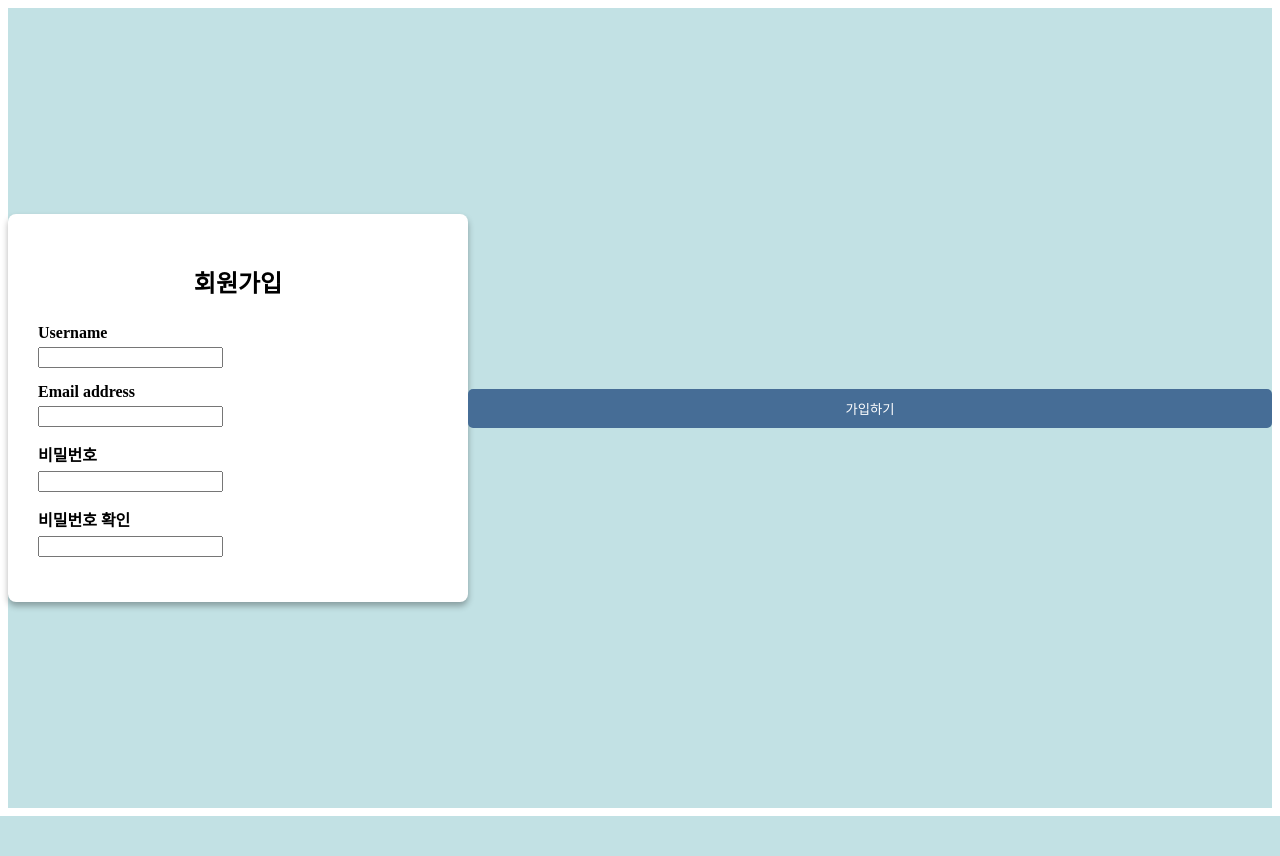
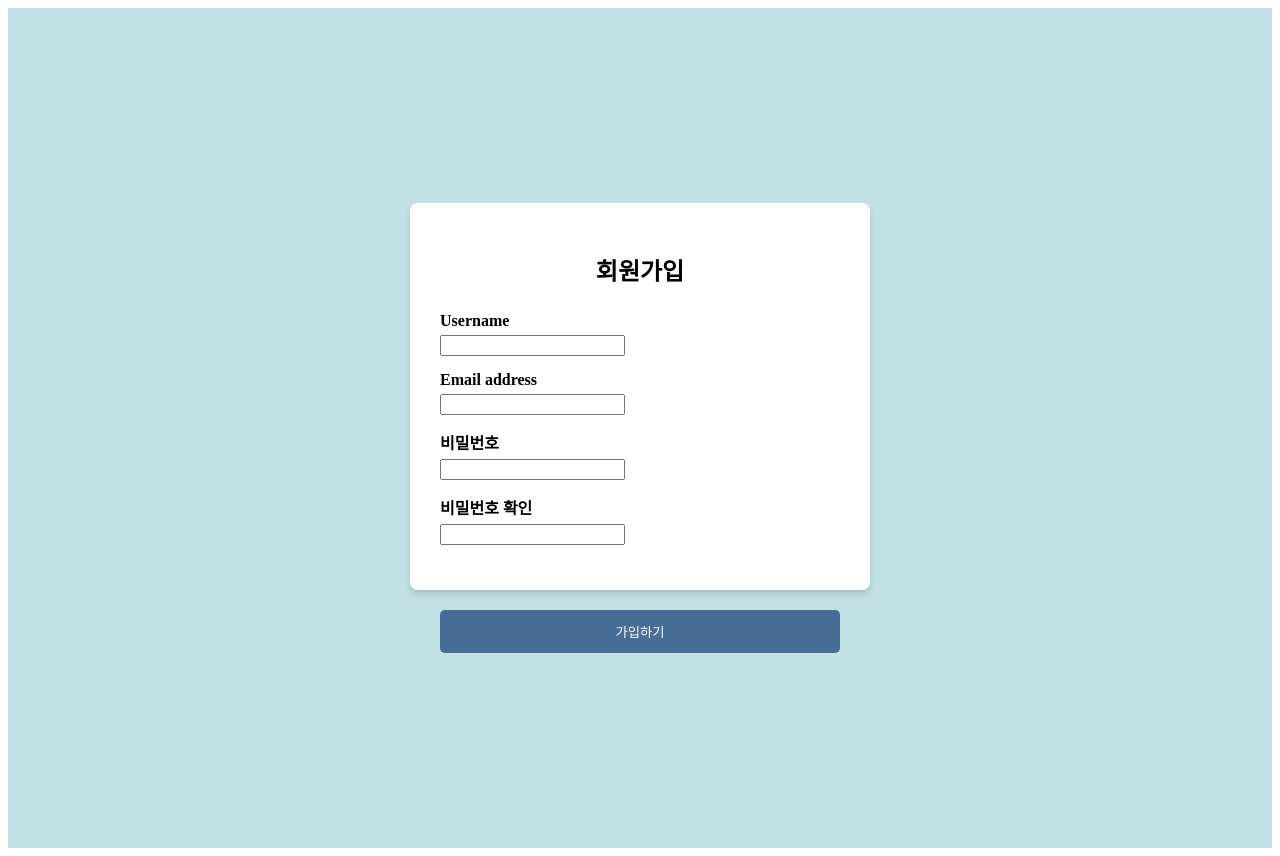
Before and after one commit to eegmon/regiweb, a Django app: page /accounts/signup/ in a window 1280 px wide. Before the commit the page ends 816 px from the top, so only its background shows below. Run offline with Django 5.2, Linux system fonts and the light colour scheme.

Commit message:
회원가입 페이지 형태 수정
최종 확정 모양새를 잡고 있습니디 (with. 깃헙 코파일럿)

```diff
--- a/register/templates/register/register.html
+++ b/register/templates/register/register.html
@@ -1,50 +1,59 @@
 <!DOCTYPE html>
 <html>
 <head>
-    <title> 회원가입 </title>
+    <meta charset="utf-8">
+    <title>회원가입</title>
+    <meta name="viewport" content="width=device-width, initial-scale=1">
+    <style>
+        /* 간단한 반응형 정렬 스타일 */
+        .page-wrap { display:flex; flex-direction:column; justify-content:center; align-items:center; min-height:100vh; background-color:#c2e1e4; gap:20px; padding:20px; }
+        .card { width:100%; max-width:400px; padding:30px; background-color:#fff; border-radius:8px; box-shadow:0 4px 6px rgba(0,0,0,0.15); }
+        .submit-btn { width:100%; max-width:400px; padding:12px; background-color:#466d96; color:#fff; border:none; border-radius:5px; cursor:pointer; }
+    </style>
 </head>
 <body>
-<!-- 색이 있는 배경 박스 -->
-<div style="display: flex; justify-content: center; align-items: center; min-height: 100vh; background-color: #c2e1e4;">
 
-    <!-- 회원가입 폼이 들어갈 하얀색 카드 박스 -->
-    <div style="width: 100%; max-width: 400px; padding: 30px; background-color: white; border-radius: 8px; box-shadow: 0 4px 6px rgba(0,0,0,0.3);">
+<div class="page-wrap">
+    <div class="card">
+        <h2 style="text-align:center; margin-bottom:25px;">회원가입</h2>
 
-        <h2 style="text-align: center; margin-bottom: 25px;">회원가입</h2>
+        <form id="signup-form" method="POST">
+            {% csrf_token %}
 
-    <form method="POST">
-        {% csrf_token %} <!-- 장고의 보안 필수 태그 -->
-        <form method="POST">
-    {% csrf_token %} <!-- 보안을 위한 필수 태그입니다. 절대 지우면 안 돼요! -->
-
-    <!-- 장고가 주는 입력창들을 하나씩 꺼내서 정렬합니다 -->
             {% for field in form %}
-        <div style="margin-bottom: 15px;">
-            <!-- 항목 이름 (예: 아이디, 비밀번호) -->
-            <label style="display: block; margin-bottom: 5px; font-size: medium; font-weight: bold;">
-                {{ field.label }}
-            </label>
-
-            <!-- 실제 입력창 (여기에 디자인이 들어갈 공간입니다) -->
-            <div>
-                {{ field }}
-            </div>
-
-            <!-- 혹시 입력이 잘못되었을 때 뜨는 에러 메시지 -->
+                <div style="margin-bottom:15px;">
+                    <label style="display:block; margin-bottom:5px; font-size:medium; font-weight:bold;">{{ field.label }}</label>
+                    <div>{{ field }}</div>
                     {% if field.errors %}
-                <small style="color: red;">{{ field.errors|striptags }}</small>
+                        <small style="color:red;">{{ field.errors|striptags }}</small>
                     {% endif %}
                 </div>
             {% endfor %}
+        </form>
     </div>
 
-    <!-- 가입하기 버튼 -->
-    <button type="submit" style="width: 100%; padding: 10px; background-color: #466d96; color: white; border: none; border-radius: 5px; cursor: pointer;">
-        가입하기
-    </button>
+    <button id="signup-button" type="button" class="submit-btn" onclick="document.getElementById('signup-form').submit()">가입하기</button>
 </div>
 
-
+<script>
+    (function(){
+        var success = {{ success|yesno:"true,false" }};
+        if (success) {
+            alert('가입이 완료되었습니다');
+            // 확인 후 로그인 페이지로 이동
+            try {
+                window.location.href = '/accounts/login/';
+            } catch (e) {
+                // 이동 실패 시 URL에서 success 파라미터만 제거
+                if (window.history && window.history.replaceState) {
+                    const url = new URL(window.location.href);
+                    url.searchParams.delete('success');
+                    window.history.replaceState({}, document.title, url.pathname + url.search + url.hash);
+                }
+            }
+        }
+    })();
+</script>
 
 </body>
 </html>
```
Also changed, not shown: register/templates/register/login.html (added). Lines whose indentation alone changed are shown as unchanged.
